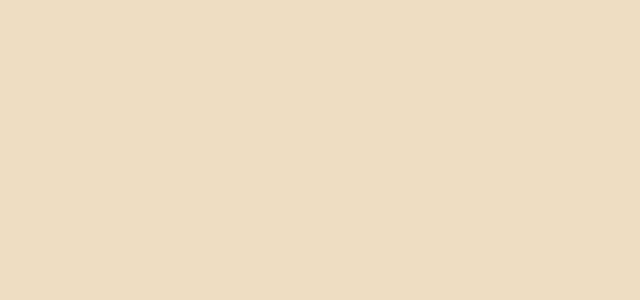
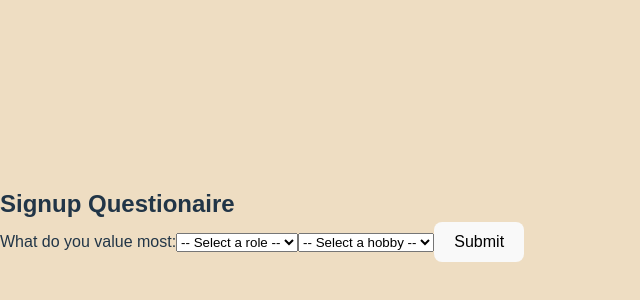
Before and after one commit to ishagoyalia/H4H2026, a React (Vite) app in the folder FriendZone/: page /signup in a window 1280 px wide. Before the commit this address had no page. Shown: the part 176-476 px from the top of the page, without its empty margins (0-640 px from the left). Built offline with nearby package versions, Linux system fonts and the light colour scheme.

Commit message:
Updated login and signup to connect backend

```diff
--- a/FriendZone/src/App.jsx
+++ b/FriendZone/src/App.jsx
@@ -2,6 +2,7 @@ import { BrowserRouter, Routes, Route } from "react-router-dom";
 import { useState } from "react";
 import Login from "./login.jsx";
 import LoginPage from "./components/loginpage.jsx";
+import Signup from "./components/signup.jsx";
 
 const styles = `
   * { margin: 0; padding: 0; box-sizing: border-box; }
@@ -84,6 +85,7 @@ function App() {
         <Routes>
           <Route path="/login" element={<Login />} />
           <Route path="/login/page" element={<LoginPage />} />
+          <Route path="/signup" element={<Signup />} />
           <Route path="/" element={
             <>
               <div className="top-nav">
--- a/FriendZone/src/components/signup.jsx
+++ b/FriendZone/src/components/signup.jsx
@@ -1,10 +1,96 @@
+import { useState } from 'react';
 import { BrowserRouter, Routes, Route } from "react-router-dom"
 
+// Weight mappings for combinedScore calculation
+
+const hobbyWeights = {
+    // Sports hobbies
+    'basketball': 1,
+    'football': 1,
+    'baseball': 1,
+    'tennis': 1,
+    'swimming': 1,
+    // Social life hobbies
+    'music': 1,
+    'dancing': 1,
+    'cooking': 1,
+    'traveling': 1,
+    'gaming': 1,
+    // Academics hobbies
+    'math': 1,
+    'science': 1,
+    'literature': 1,
+    'history': 1,
+    'art': 1,
+};
+
 export default function signup() {
+    const [role, setRole] = useState(''); // default value
+    const [hobbies, setHobbies] = useState('');
+    const handleRoleChange = e => setRole(e.target.value)
+    const handleHobbiesChange = e => setHobbies(e.target.value)
+
+    const handleSubmit = async () => {
+        // Get weights for selected options
+        const roleWeight = roleWeights[role] || 0;
+        const hobbyWeight = hobbyWeights[hobbies] || 0;
+
+        // Combine weights for combinedScore
+        const weights = {
+            role,
+            hobbies,
+            roleWeight,
+            hobbyWeight,
+            combinedWeightScore: (roleWeight + hobbyWeight) / 2 // Average of both weights
+        };
+
+        console.log('Weights for combinedScore:', weights);
+        // You can send this data to your backend API here
+        // Example: await api.updateProfile(userId, { weights });
+    }
     return (
         <div>
-            <h1>Welcome to FriendZone</h1>
-            <h2>Login</h2>
+            <h2>Signup Questionaire</h2>
+            <label htmlFor="role">What do you value most:</label>
+            <select id="role" value={role} onChange={handleRoleChange}>
+                <option value="">-- Select a role --</option>
+                <option value="sports">Sports</option>
+                <option value="social life">Social life</option>
+                <option value="academics">Academics</option>
+            </select>
+
+            <select id="hobbies" value={hobbies} onChange={handleHobbiesChange}>
+                <option value="">-- Select a hobby --</option>
+                {role === "sports" && (
+                    <>
+                        <option value="basketball">Basketball</option>
+                        <option value="football">Football</option>
+                        <option value="baseball">Baseball</option>
+                        <option value="tennis">Tennis</option>
+                        <option value="swimming">Swimming</option>
+
+                    </>
+                )}
+                {role === "social life" && (
+                    <>
+                        <option value="music">Music</option>
+                        <option value="dancing">Dancing</option>
+                        <option value="cooking">Cooking</option>
+                        <option value="traveling">Traveling</option>
+                        <option value="gaming">Gaming</option>
+                    </>
+                )}
+                {role === "academics" && (
+                    <>
+                        <option value="math">Math</option>
+                        <option value="science">Science</option>
+                        <option value="literature">Literature</option>
+                        <option value="history">History</option>
+                        <option value="art">Art</option>
+                    </>
+                )}
+            </select>
+            <button onClick={handleSubmit}>Submit</button>
         </div>
     )
 }
--- a/FriendZone/src/login.jsx
+++ b/FriendZone/src/login.jsx
@@ -20,13 +20,23 @@ export default function Login() {
             const result = await api.loginWithGoogle()
 
             if (result.success) {
-                // Login successful - store user info and redirect
+                // Login successful - store user info
                 localStorage.setItem('userId', result.userId)
                 localStorage.setItem('userEmail', result.email)
                 localStorage.setItem('userName', result.name)
 
                 console.log('Logged in as:', result.email)
-                navigate("/dashboard")  // Redirect to dashboard
+
+                // Check if user profile exists
+                const profileResponse = await api.getProfile(result.userId)
+
+                if (profileResponse && profileResponse.data) {
+                    // Profile exists - redirect to dashboard
+                    navigate("/")
+                } else {
+                    // Profile doesn't exist - redirect to signup/profile creation
+                    navigate("/signup")
+                }
             } else {
                 setError(result.error || "Login failed")
             }
@@ -50,8 +60,8 @@ export default function Login() {
                 style={{
                     padding: '12px 30px',
                     fontSize: '16px',
-                    backgroundColor: '#4285F4',
-                    color: 'white',
+                    backgroundColor: '#ffffff',
+                    color: 'black',
                     border: 'none',
                     borderRadius: '5px',
                     cursor: loading ? 'not-allowed' : 'pointer',
```
Also changed, not shown: 1 other file (tests, documents, lock files or other folders).
